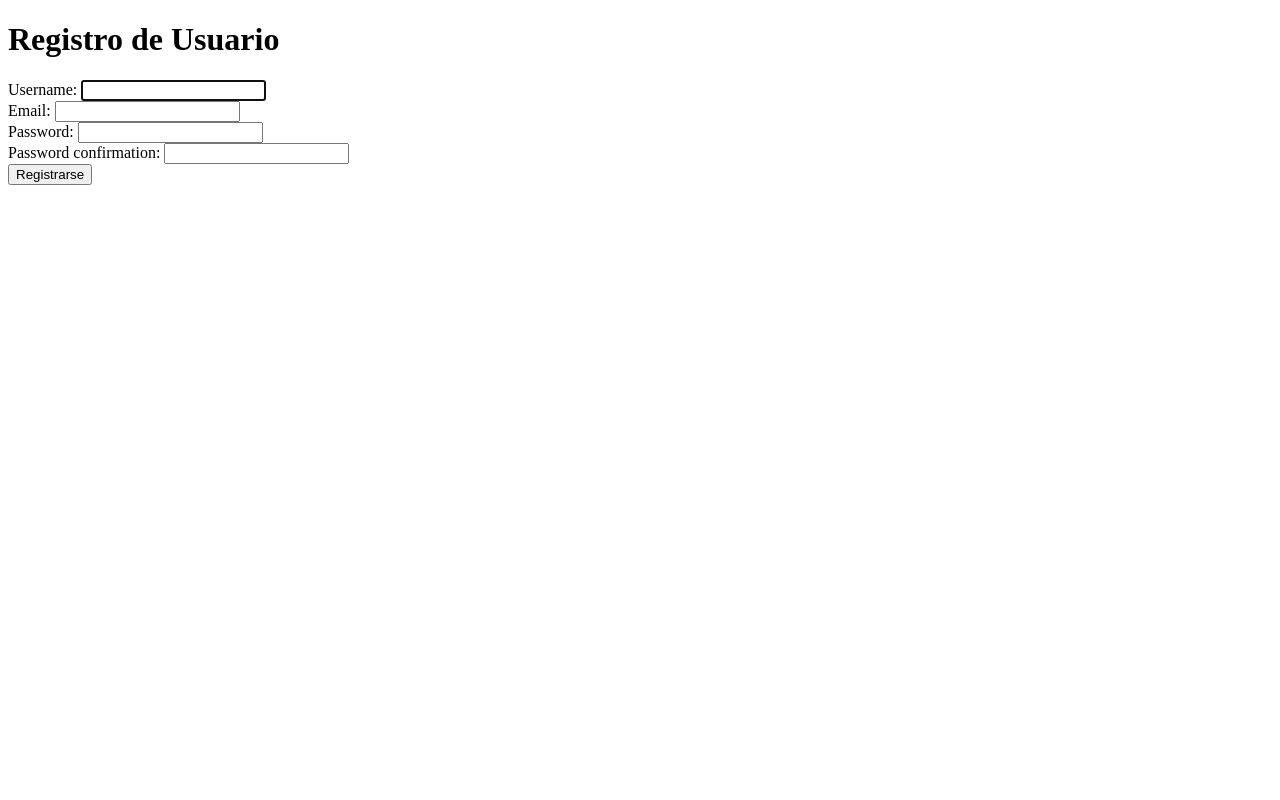
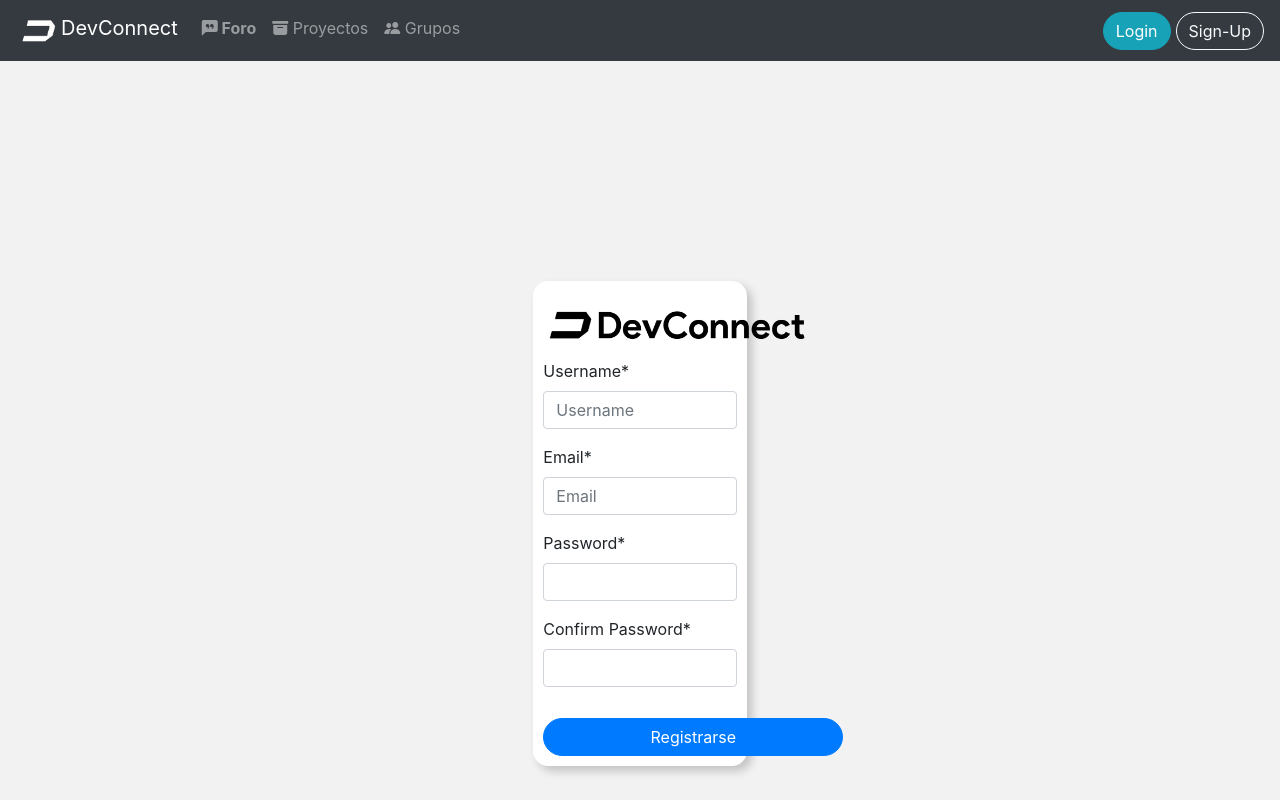
Before and after one commit to MateoVR13/DevConnect, a Django app: page /accounts/register/ in a window 1280 px wide. Run offline with Django 4.2, Linux system fonts and the light colour scheme; some libraries are stand-ins or nearby versions.

Commit message:
Login y Signup nuevos funcionando (PRE: Creacion de formulario de registro de preguntas).

```diff
--- a/appdevconnect/templates/paginas/paginaForo.html
+++ b/appdevconnect/templates/paginas/paginaForo.html
@@ -11,7 +11,7 @@
     </div>
 
     <!--COLUMNA CENTRAL CON FILTRO Y PREGUNTAS-->
-    <div class="col-8" style="border: 1px solid #c0c0c0; padding: 10px; border-radius: 25px">
+    <div class="col-8" style="border: 1px solid #ffffff; padding: 10px; border-radius: 25px; background-color: white ">
 
         <section style="padding: 20px; display: flex; justify-content: space-between; align-items: center;">
 
--- a/appdevconnect/templates/registration/register.html
+++ b/appdevconnect/templates/registration/register.html
@@ -1,35 +1,57 @@
-<!DOCTYPE html>
-<html lang="en">
-<head>
-    <meta charset="UTF-8">
-    <title>Registro de Usuario</title>
-</head>
-<body>
-    <h1>Registro de Usuario</h1>
+{% extends "baseTemplate.html" %}
+
+{% block title %} DevConnect | Login {% endblock %}
+
+{% block content %}
+
+
+<div class="row">
+
+    <div class="col-4">
+    </div>
+    <div class="col-1">
+    </div>
+
+    <div class="col-2"
+
+        style="padding: 10px; border-radius: 15px; margin-top: 200px; box-shadow: 5px 5px 10px rgba(0, 0, 0, 0.2); background-color: white;">
         <form method="post">
+            <div class="text-center">
+              <a><img src="/appdevconnect/static/img/logoForms.png" alt="Logo de DevConnect" class="logo-img" style="width: 270px;"></a>
+            </div>
             {% csrf_token %}
-        {{ form.non_field_errors }}
-        <div>
-            {{ form.username.label_tag }}
-            {{ form.username }}
+            <div class="form-group">
+              <label for="{{ form.username.id_for_label }}">Username*</label>
+              <input type="text" class="form-control" id="{{ form.username.id_for_label }}" name="{{ form.username.name }}" placeholder="Username" required>
               {{ form.username.errors }}
             </div>
-        <div>
-            {{ form.email.label_tag }}
-            {{ form.email }}
-            {{ form.email.errors }}
+            <div class="form-group">
+                <label for="{{ form.email.id_for_label }}">Email*</label>
+                <input type="text" class="form-control" id="{{ form.email.id_for_label }}" name="{{ form.email.name }}" placeholder="Email" required>
+                {{ form.username.errors }}
               </div>
-        <div>
-            {{ form.password1.label_tag }}
-            {{ form.password1 }}
+            <div class="form-group">
+              <label for="{{ form.password1.id_for_label }}">Password*</label>
+              <input type="password" class="form-control" id="{{ form.password1.id_for_label }}" name="{{ form.password1.name }}" placeholder="" required>
               {{ form.password1.errors }}
             </div>
-        <div>
-            {{ form.password2.label_tag }}
-            {{ form.password2 }}
+            <div class="form-group">
+              <label for="{{ form.password2.id_for_label }}">Confirm Password*</label>
+              <input type="password" class="form-control" id="{{ form.password2.id_for_label }}" name="{{ form.password2.name }}" placeholder="" required>
               {{ form.password2.errors }}
             </div>
-        <button type="submit">Registrarse</button>
+            <div class="text-center">
+              <button type="submit" class="btn btn-primary" style="margin-top: 15px; width: 300px; border-radius: 25px">Registrarse</button>
+            </div>
           </form>
-</body>
-</html>
+
+    </div>
+
+    <div class="col-4">
+    </div>
+    <div class="col-1">
+    </div>
+
+</div>
+
+{% endblock %}
--- a/appdevconnect/views.py
+++ b/appdevconnect/views.py
@@ -1,4 +1,6 @@
 from django.shortcuts import render, redirect
+from django.contrib.auth import login
+
 from .forms import CustomRegistrationForm
 
 def foro(request):
@@ -11,8 +13,8 @@ def register(request):
     if request.method == 'POST':
         form = CustomRegistrationForm(request.POST)
         if form.is_valid():
-            form.save()
-            # Redirige al usuario a una página de confirmación o a donde desees
+            user = form.save()
+            login(request, user)
             return redirect('Foro')
     else:
         form = CustomRegistrationForm()
```
Lines whose indentation alone changed are shown as unchanged.
